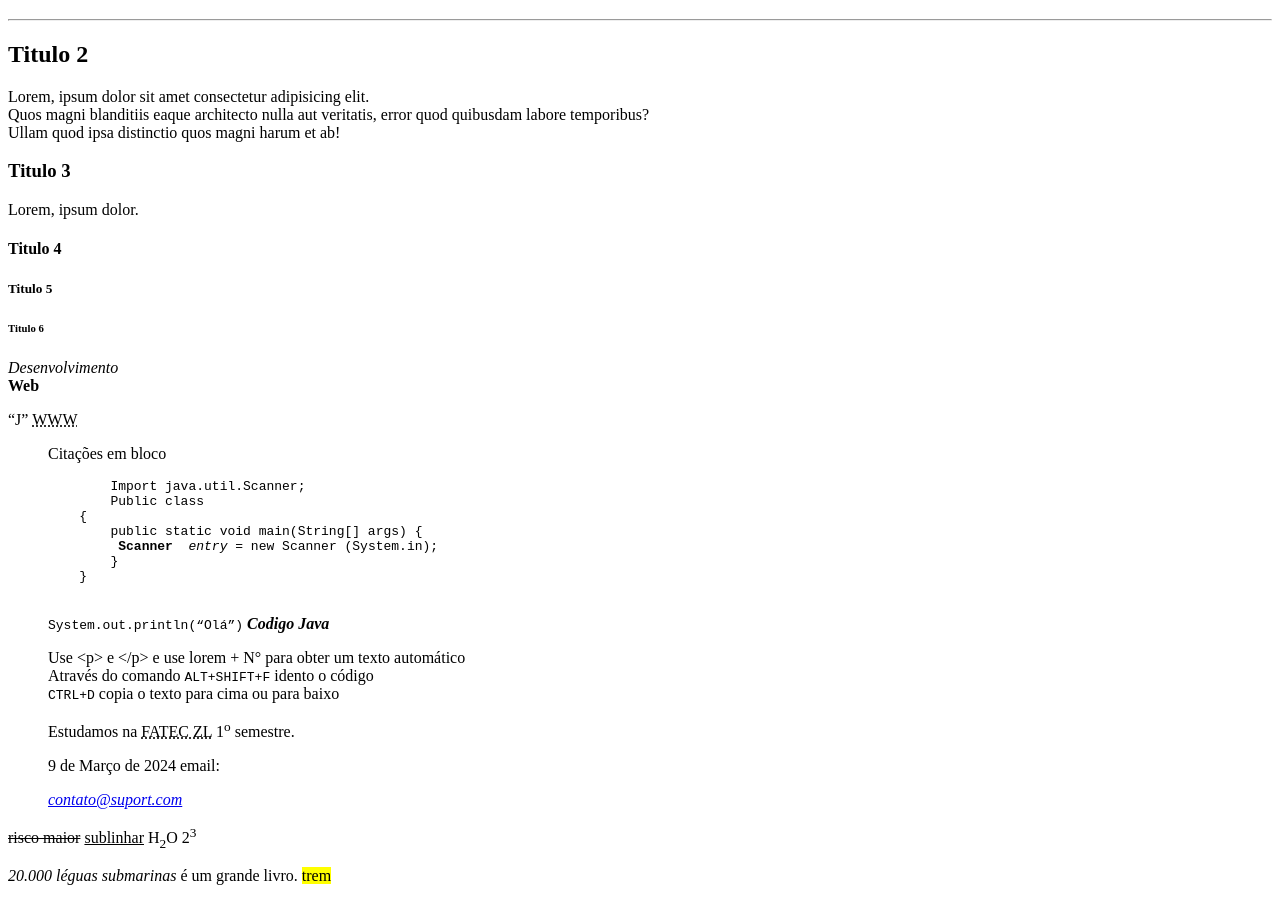
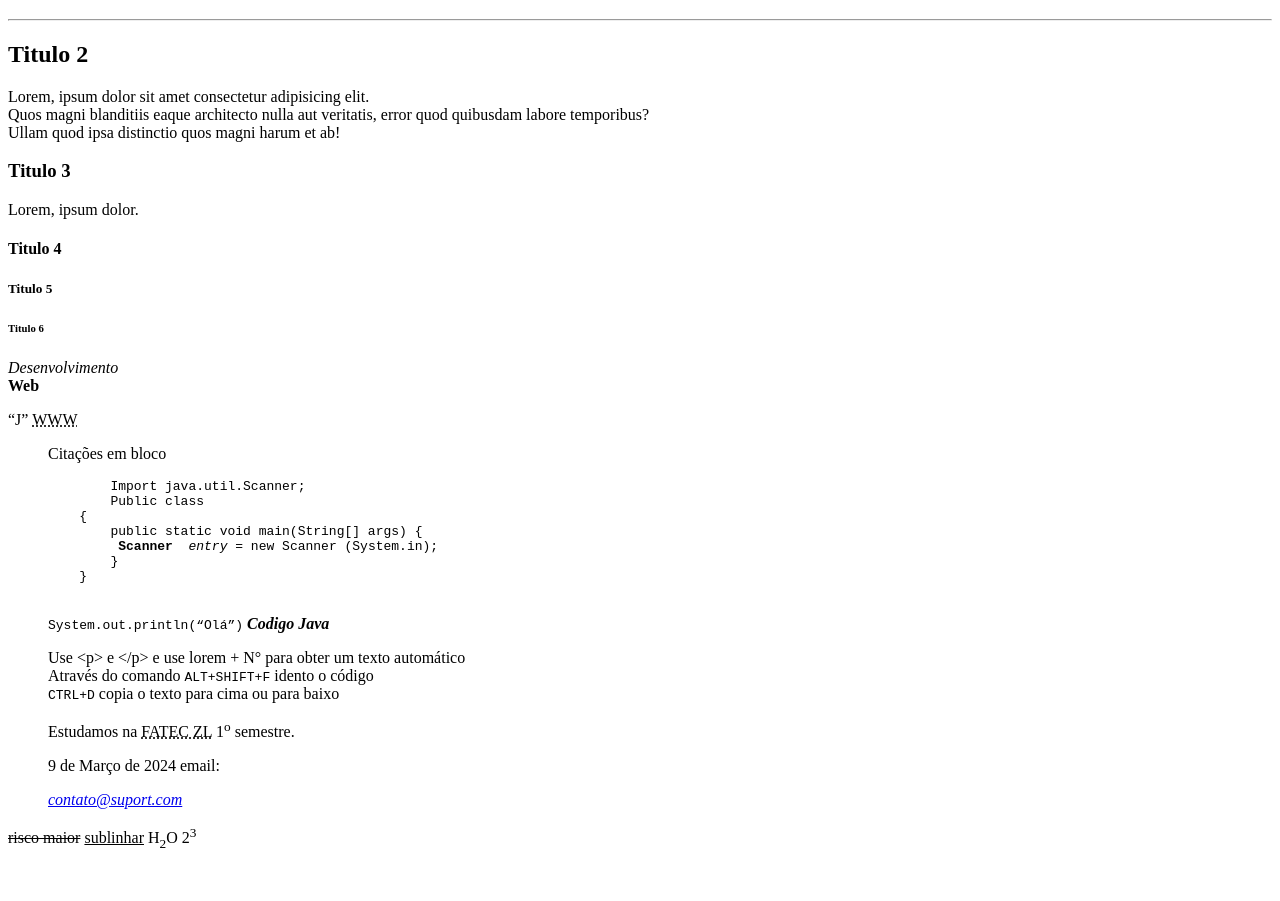
Before and after one commit to RenanFaAl/Aula03-DSW-2024, a plain HTML site: page index.html in a window 1280 px wide. Shown: the part 61-962 px from the top of the page. After the commit the page ends 928 px from the top, so only its background shows below. Drawn offline with Linux system fonts and the light colour scheme.

Commit message:
Update index.html

```diff
--- a/index.html
+++ b/index.html
@@ -62,8 +62,8 @@
         2<sup>3</sup>
     </p>
     <p>
-        <cite>20.000 léguas submarinas</cite> é um grande livro.
-        <mark>trem</mark>
+        <!-- <cite>20.000 léguas submarinas</cite> é um grande livro.
+        <mark>trem</mark> -->
     </p>
 </body>
 
```
